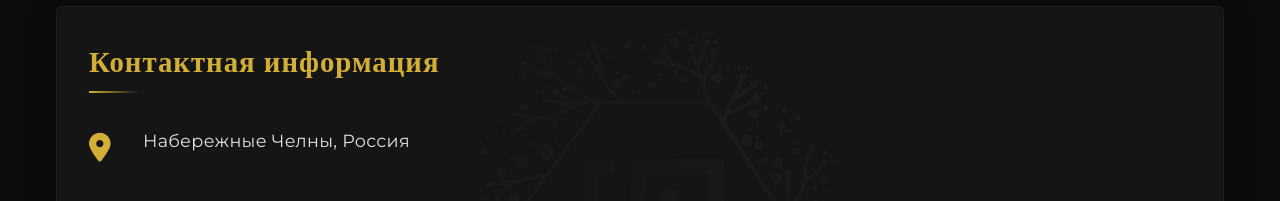
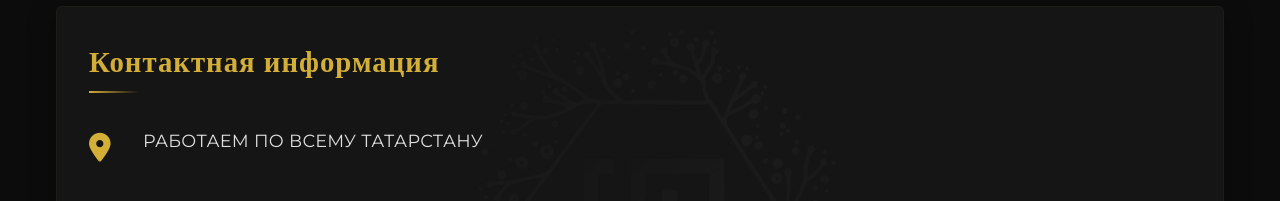
Before and after one commit to SamFox42/Millennium, a plain HTML site: page index.html in a window 1280 px wide. Shown: the part 3900-4101 px from the top of the page. Drawn offline with nearby package versions, Linux system fonts and the light colour scheme; files whose address does not match are found by name.

Commit message:
Update index.html

```diff
--- a/index.html
+++ b/index.html
@@ -235,7 +235,7 @@
                             <i class="fas fa-map-marker-alt"></i>
                         </div>
                         <div class="contact-text">
-                            <p>Набережные Челны, Россия</p>
+                            <p>РАБОТАЕМ ПО ВСЕМУ ТАТАРСТАНУ</p>
                         </div>
                     </div>
 
```
